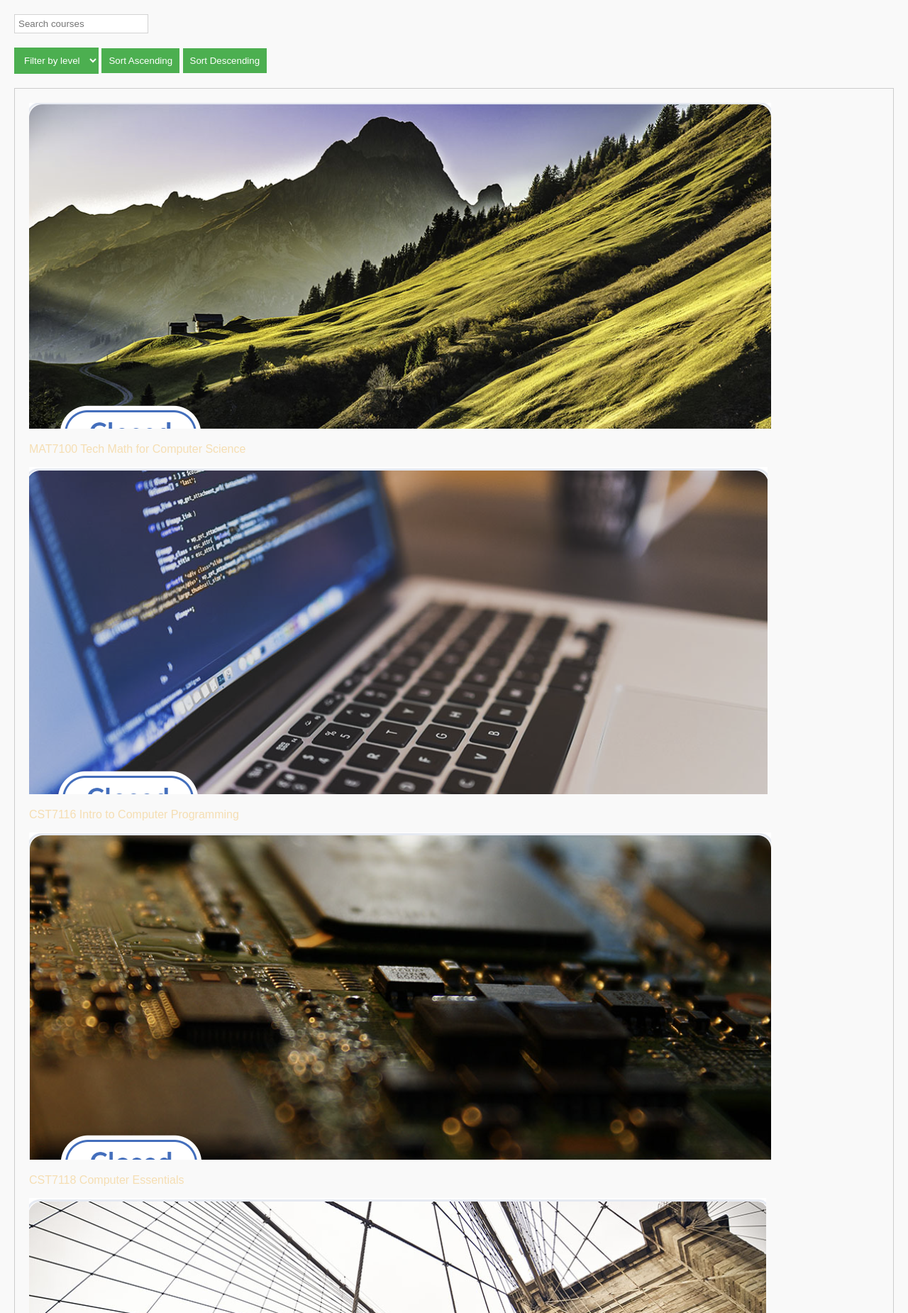
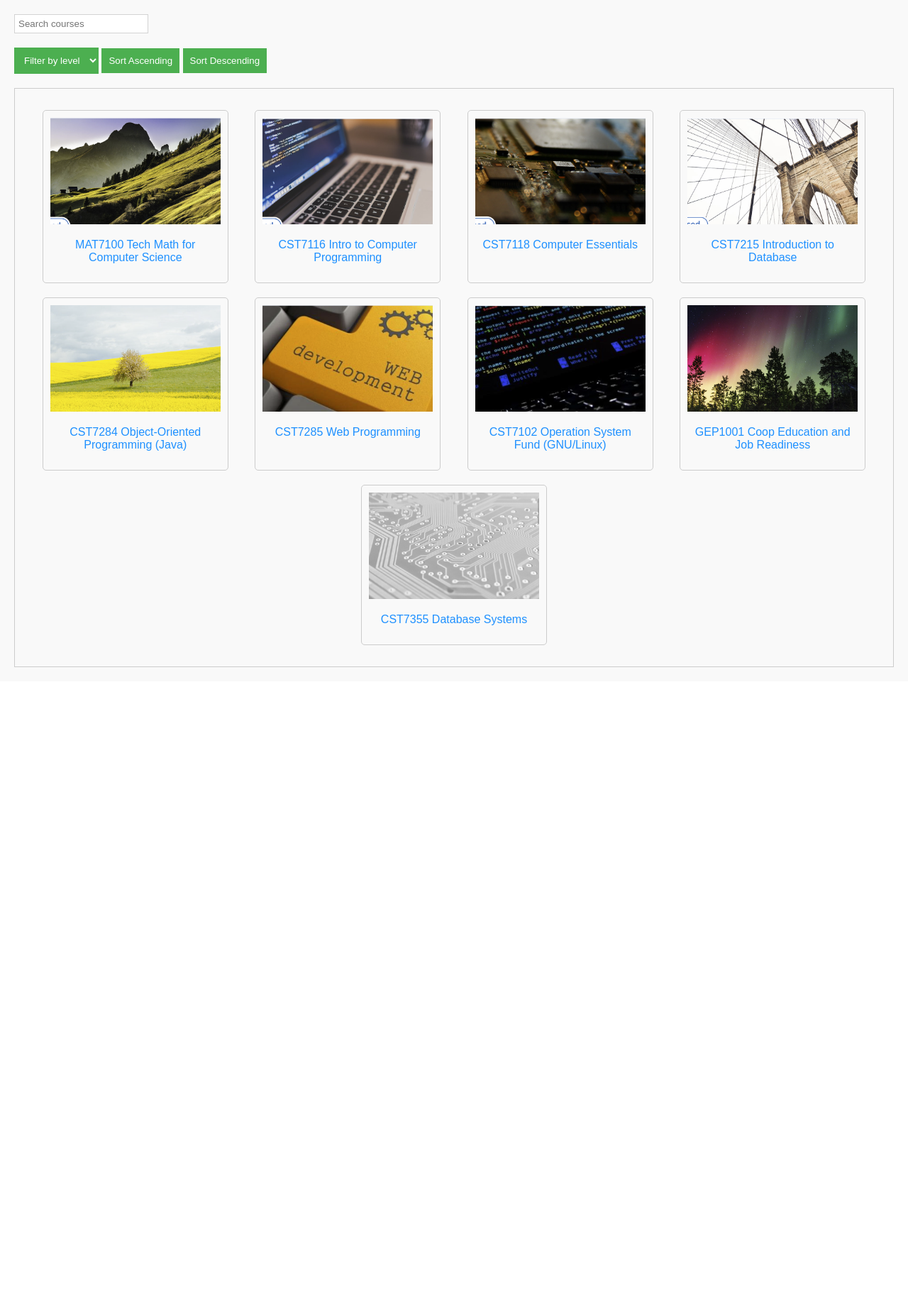
Before and after one commit to codebool/Algonquin-CP, a PHP site: page /courses.html in a window 1280 px wide. Shown: the part 70-1920 px from the top of the page at 71% size. After the commit the page ends 1010 px from the top, so only its background shows below. Run offline with PHP 8.4, Linux system fonts and the light colour scheme.

Commit message:
update courses style

```diff
--- a/CST7285/Assignment01/styles.css
+++ b/CST7285/Assignment01/styles.css
@@ -128,4 +128,27 @@
     margin-top: 20px;
 }
 
+.courses section .flex-container {
+    display: flex;
+    flex-wrap: wrap;
+    justify-content: space-around;
+    text-align: left;
+}
+
+.courses section .flex-item {
+    width: 20%;
+    margin: 10px;
+    padding: 10px;
+    border: 1px solid #ccc;
+    border-radius: 5px;
+    color: #1E90FF;
+    text-align: center;
+}
+
+.courses section .flex-item img {
+    width: 100%;
+    height: 150px;
+    object-fit: cover;
+}
+
 /* Add social icon styles here */
```
